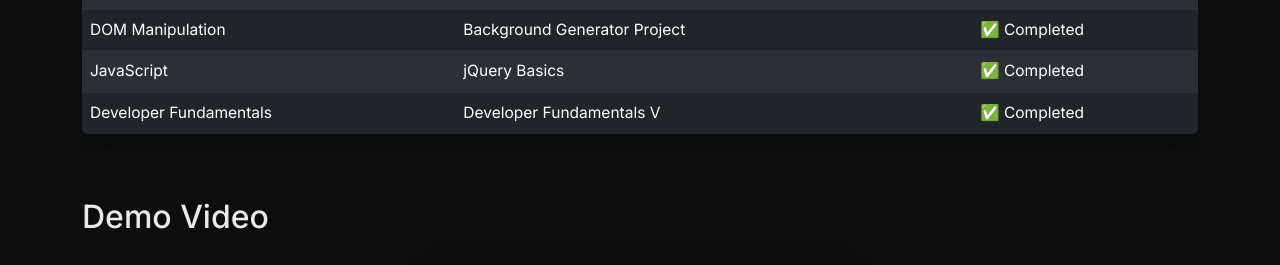
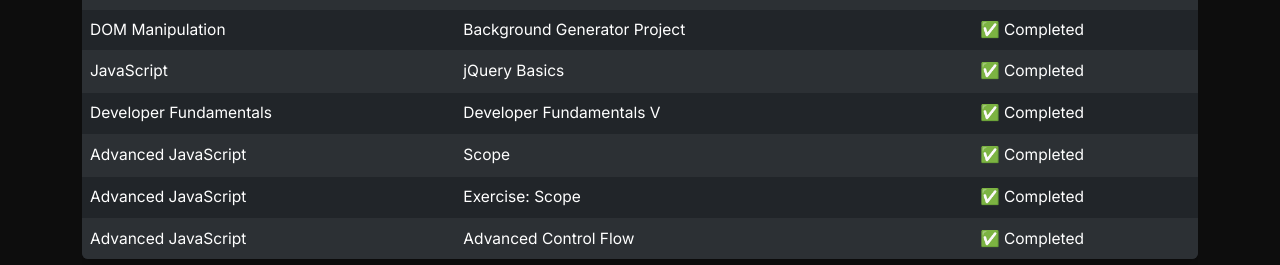
Before and after one commit to MouadBenaich/MY-WEBSITE-ZTM, a plain HTML site: page exercises.html in a window 1280 px wide. Shown: the part 1180-1445 px from the top of the page. Drawn offline with nearby package versions, Linux system fonts and the light colour scheme; grey boxes are pictures that could not be loaded.

Commit message:
Update exercises page: added Advanced JavaScript exercises (Scope, Advanced Control Flow) for December 15, 2025

```diff
--- a/exercises.html
+++ b/exercises.html
@@ -200,6 +200,23 @@
             <td>Developer Fundamentals V</td>
             <td>✅ Completed</td>
           </tr>
+          <tr>
+            <td>Advanced JavaScript</td>
+            <td>Scope</td>
+            <td>✅ Completed</td>
+          </tr>
+
+          <tr>
+            <td>Advanced JavaScript</td>
+            <td>Exercise: Scope</td>
+            <td>✅ Completed</td>
+          </tr>
+
+          <tr>
+            <td>Advanced JavaScript</td>
+            <td>Advanced Control Flow</td>
+            <td>✅ Completed</td>
+          </tr>
 
         </tbody>
 
```
